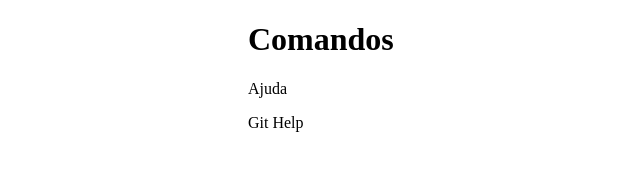
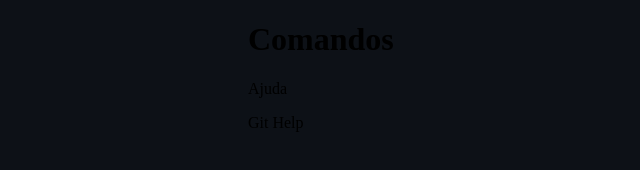
Before and after one commit to caroline-medeiros/aula-git-exemplo, a plain HTML site: page index.html in a window 1280 px wide. Shown: the whole page, without its empty margins (342-982 px from the left). Drawn offline with Linux system fonts and the light colour scheme.

Commit message:
feat: modified index.html and style.css in main

```diff
--- a/style.css
+++ b/style.css
@@ -1,3 +1,7 @@
+body {
+  background: #0d1117;
+}
+
 .s-hero {
   width: 100%;
   max-width: 100px;
```
